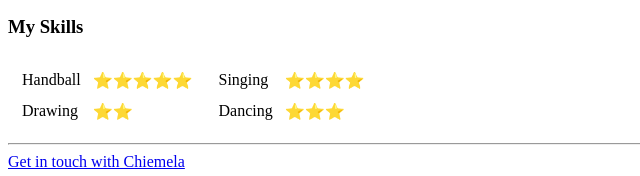
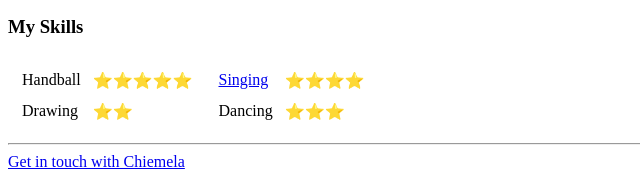
Before and after one commit to AjulibeChiemela/cv, a plain HTML site: page index.html in a window 1280 px wide. Shown: the part 916-1092 px from the top of the page, 0-640 px from the left. Drawn offline with Linux system fonts and the light colour scheme.

Commit message:
Update index.html

```diff
--- a/index.html
+++ b/index.html
@@ -110,7 +110,7 @@
       <td>
         <table cellspacing="10">
           <tr>
-            <td>Singing</td>
+            <td><a href="yours cover(16th July 2020).mp3">Singing</a></td>
             <td>⭐⭐⭐⭐</td>
           </tr>
           <tr>
```
